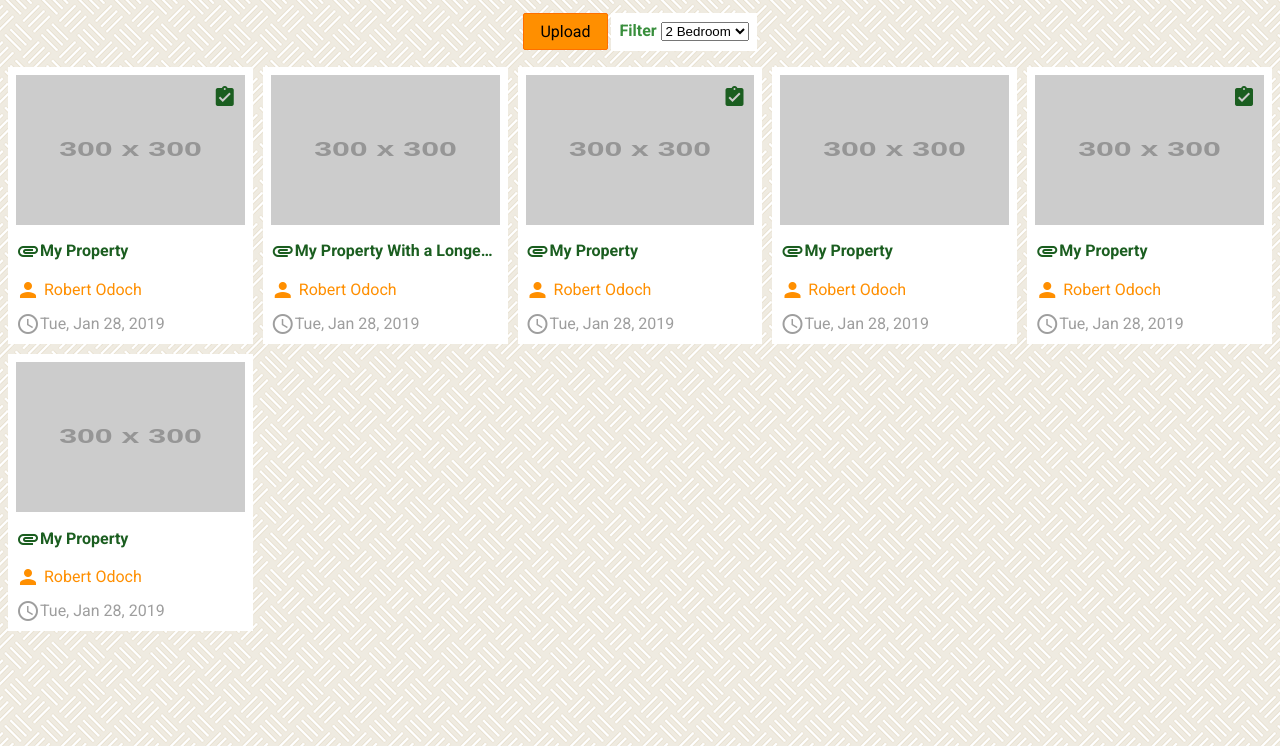
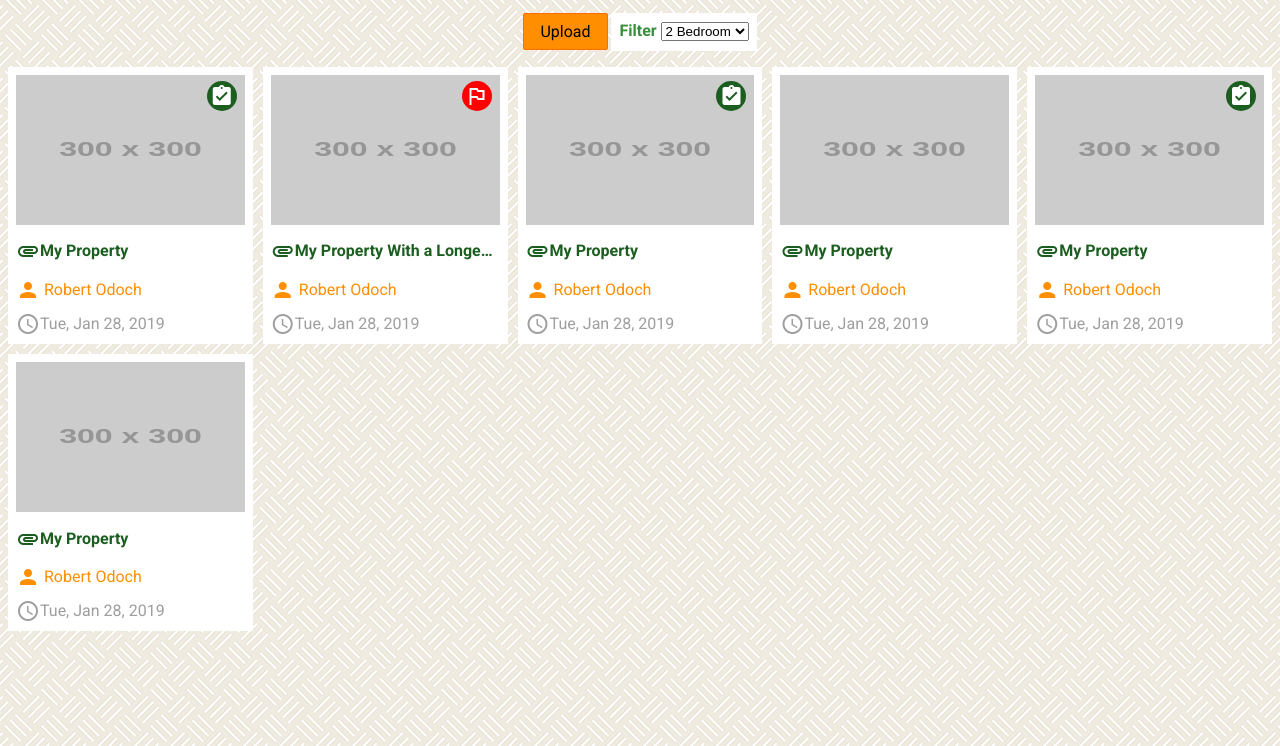
Before and after one commit to robert-odoch/property-pro-lite, a plain HTML site: page UI/index.html in a window 1280 px wide. Shown: the part 54-800 px from the top of the page. Drawn offline with Linux system fonts and the light colour scheme; placeholder pictures from the web are drawn by us.

Commit message:
Add UI control for flagging a property

```diff
--- a/UI/css/styles.css
+++ b/UI/css/styles.css
@@ -23,6 +23,10 @@
 
 .text-amber {
     color: #ff8f00;
+}
+
+.text-red {
+    color: #d50000;
 }
 
 .text-grey {
@@ -54,6 +58,11 @@
     background-color: #ff8f00;
     border: 1px solid #ff6f00;
     color: #000000;
+}
+
+/* Display */
+.d-none {
+    display: none;
 }
 
 /* Forms */
@@ -199,13 +208,25 @@ a {
     height: 150px;
 }
 
+.flag-property,
 .status-indicator {
     position: absolute;
-    top: .5em;
+    top: .25em;
     right: 1em;
 }
-.status-indicator > span {
-    display: none;
+
+.flag-property .material-icons,
+.status-indicator .material-icons {
+    border-radius: 50%;
+    padding: 3px;
+    color: #ffffff;
+}
+
+.flag-property .material-icons {
+    background-color: #ff0000;
+}
+.status-indicator .material-icons {
+    background-color: #1b5e20;
 }
 
 .material-icons {
--- a/UI/index.html
+++ b/UI/index.html
@@ -49,7 +49,10 @@
                     </p>
                     <p class="text-amber"><i class="material-icons">person</i> Robert Odoch</p>
                     <p class="text-grey"><i class="material-icons">access_time</i>Tue, Jan 28, 2019</p>
-                    <p class="status-indicator text-green"><i class="material-icons" title="Sold">assignment_turned_in</i> <span>Sold</span></p>
+                    <p class="status-indicator text-green">
+                        <i class="material-icons" title="Sold">assignment_turned_in</i>
+                        <span class="d-none">Sold</span>
+                    </p>
                 </div>
             </div>
             <div class="property">
@@ -64,6 +67,12 @@
                     </p>
                     <p class="text-amber"><i class="material-icons">person</i> Robert Odoch</p>
                     <p class="text-grey"><i class="material-icons">access_time</i>Tue, Jan 28, 2019</p>
+                    <p class="flag-property text-red">
+                        <a href="">
+                            <i class="material-icons" title="Flag Property">outlined_flag</i>
+                            <span class="d-none">Flag Property</span>
+                        </a>
+                    </p>
                 </div>
             </div>
             <div class="property">
@@ -78,7 +87,10 @@
                     </p>
                     <p class="text-amber"><i class="material-icons">person</i> Robert Odoch</p>
                     <p class="text-grey"><i class="material-icons">access_time</i>Tue, Jan 28, 2019</p>
-                    <p class="status-indicator text-green"><i class="material-icons" title="Sold">assignment_turned_in</i> <span>Sold</span></p>
+                    <p class="status-indicator text-green">
+                        <i class="material-icons" title="Sold">assignment_turned_in</i>
+                        <span class="d-none">Sold</span>
+                    </p>
                 </div>
             </div>
             <div class="property">
@@ -107,7 +119,10 @@
                     </p>
                     <p class="text-amber"><i class="material-icons">person</i> Robert Odoch</p>
                     <p class="text-grey"><i class="material-icons">access_time</i>Tue, Jan 28, 2019</p>
-                    <p class="status-indicator text-green"><i class="material-icons" title="Sold">assignment_turned_in</i> <span>Sold</span></p>
+                    <p class="status-indicator text-green">
+                        <i class="material-icons" title="Sold">assignment_turned_in</i>
+                        <span class="d-none">Sold</span>
+                    </p>
                 </div>
             </div>
             <div class="property">
```
